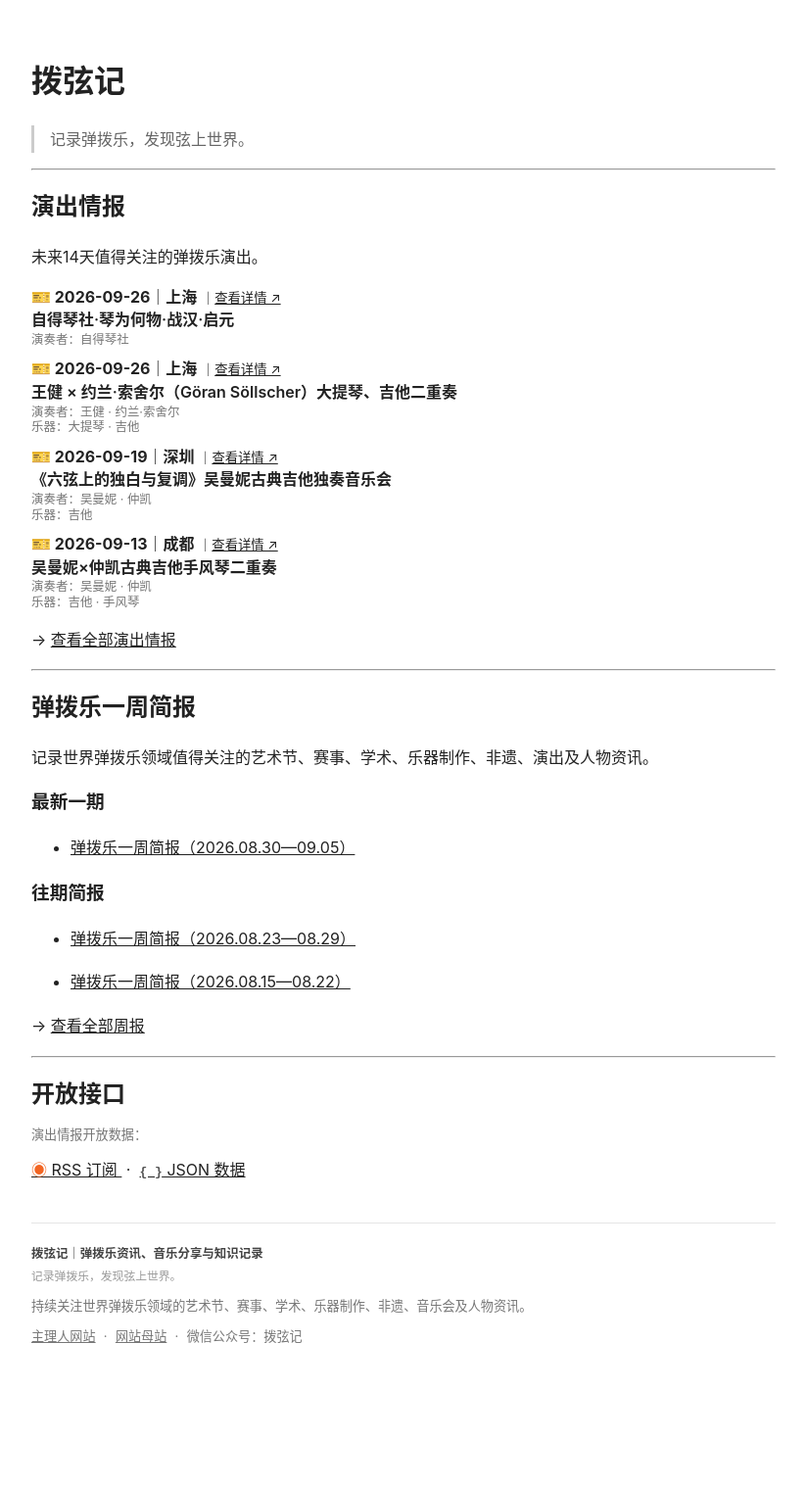
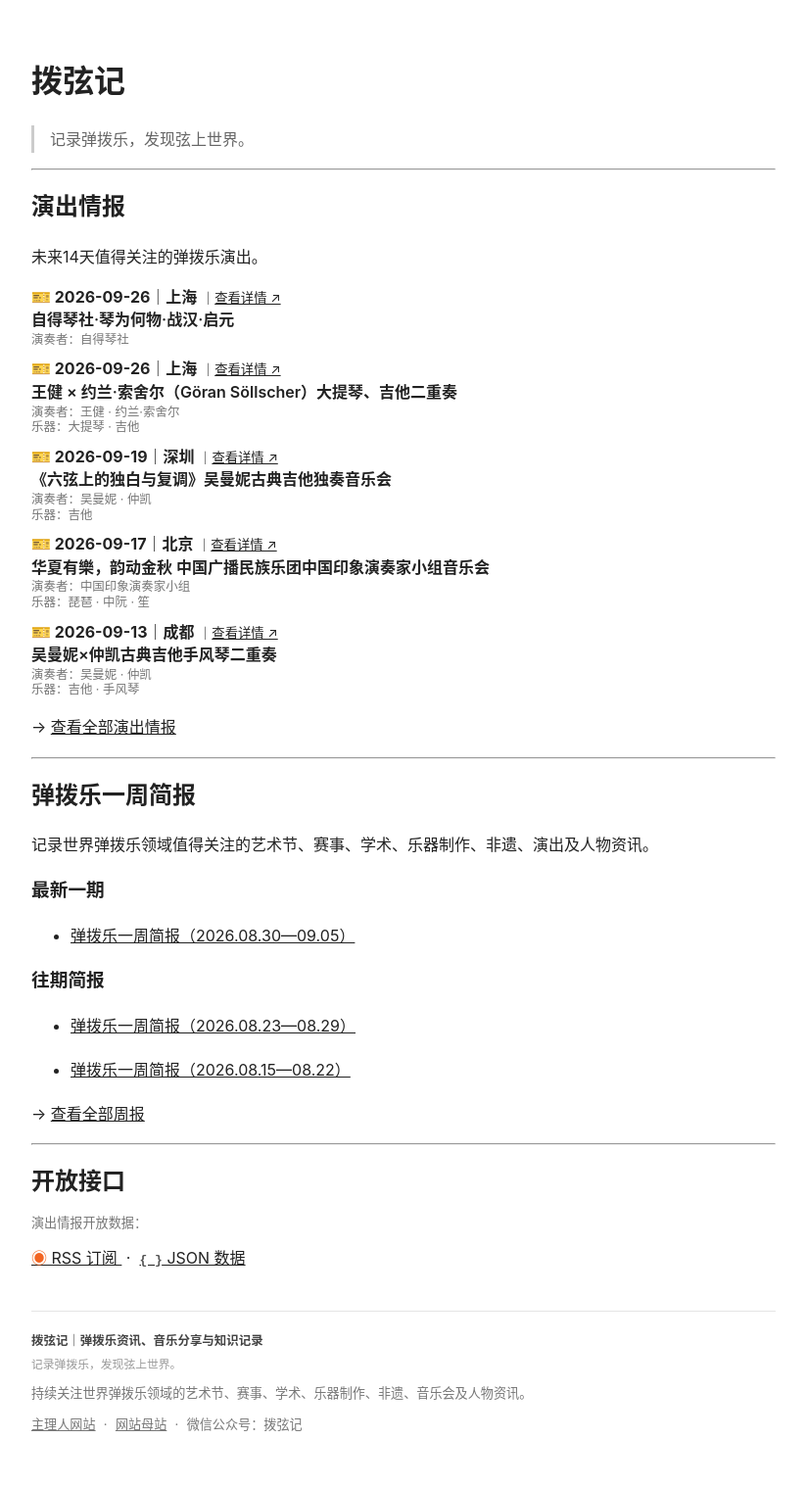
Before and after one commit to KeenKwok/boxianji, a Jekyll site: the page built from index.md, in a window 1280 px wide. Shown: the whole page at 98% size, without its empty margins (228-1051 px from the left). Built offline with Jekyll 4.4.1, drawn with Linux system fonts in a browser that asks for light colours; before the commit the page ends 1429 px from its top, so only the background shows below that.

Commit message:
更新 attention.yml

```diff
--- a/_data/attention.yml
+++ b/_data/attention.yml
@@ -48,6 +48,18 @@
   instruments:
     - "吉他"
   link: "https://mp.weixin.qq.com/s/aYTxaq9Xew5H0D2n84gyFw"
+
+- id: "20260917-beijing-zhongguo-yinxiang"
+  date: "2026-09-17"
+  city: "北京"
+  title: "华夏有樂，韵动金秋 中国广播民族乐团中国印象演奏家小组音乐会"
+  performers:
+    - "中国印象演奏家小组"
+  instruments:
+    - "琵琶"
+    - "中阮"
+    - "笙"
+  link: "https://mp.weixin.qq.com/s/UwkyayA7C_4zfjHVbg0HgA"
 
 - id: "20260913-chengdu-wumanni-zhongkai"
   date: "2026-09-13"
```
